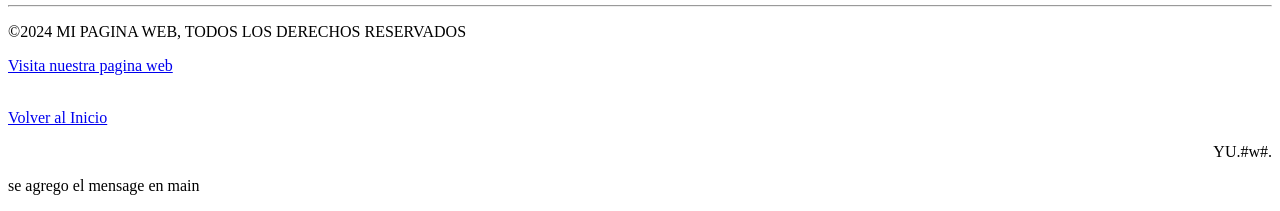
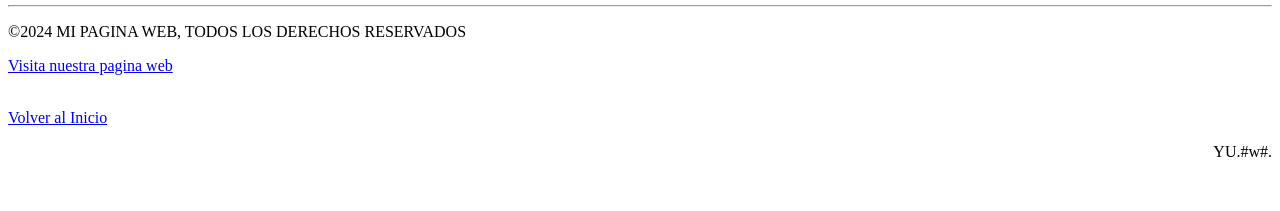
Before and after one commit to YUrodrigurez/prueba-index, a plain HTML site: page index.html in a window 1280 px wide. Shown: the part 1477-1688 px from the top of the page. After the commit the page ends 1654 px from the top, so only its background shows below. Drawn offline with Linux system fonts and the light colour scheme.

Commit message:
se elimino una P del proyecto

```diff
--- a/index.html
+++ b/index.html
@@ -96,7 +96,7 @@
         <br>
         <a href="#servicio">Volver al Inicio</a>
         <p style="text-align: right;">YU.#w#.</p>
-        <p>se agrego el mensage en main</p>
+
     </footer>
 </body>
 </html>
```
